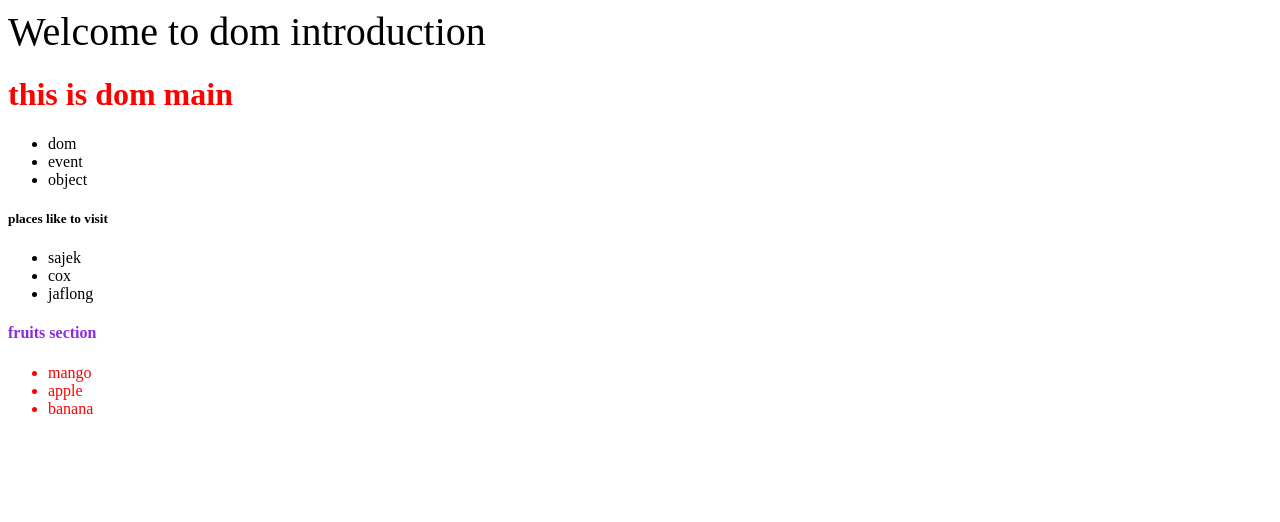
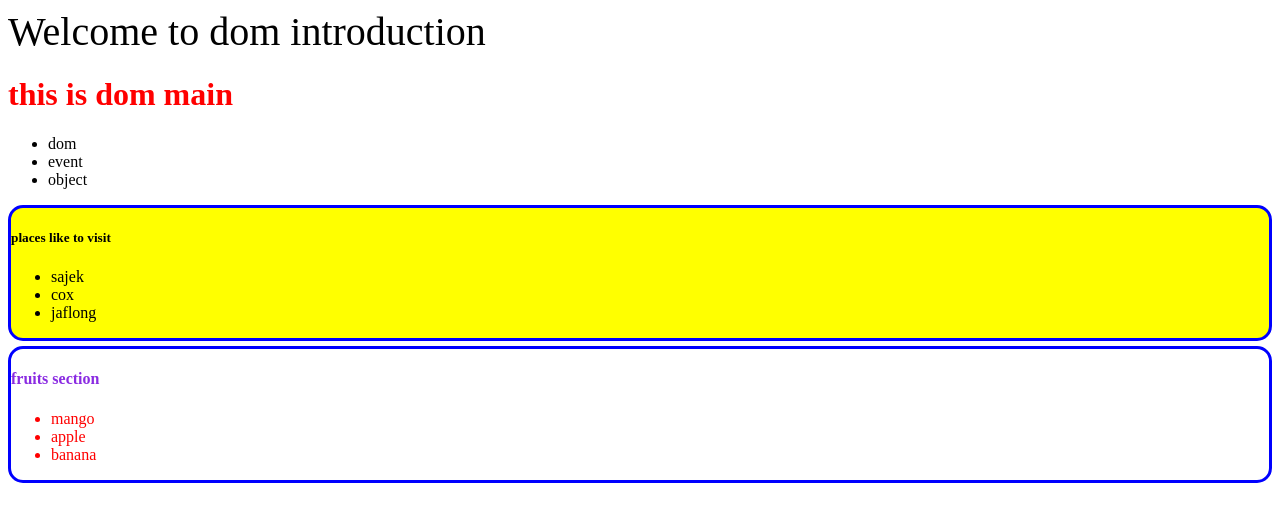
Before and after one commit to RoufRain/js-topic-review, a website: page js-dom/dom.html in a window 1280 px wide. Drawn offline with Linux system fonts and the light colour scheme.

Commit message:
html style using js dom,file domstylewithjs  add

```diff
--- a/js-dom/dom.html
+++ b/js-dom/dom.html
@@ -15,7 +15,7 @@
         <li>event</li>
         <li>object</li>
       </ul>
-      <section>
+      <section id="places-container">
         <h5 id="place-title">places like to visit</h5>
         <ul>
           <li class="place-name">sajek</li>
@@ -35,5 +35,6 @@
 
     <!-- for js connection -->
     <script src="dom.js"></script>
+    <script src="domstylewithjs.js"></script>
   </body>
 </html>
--- /dev/null
+++ b/js-dom/domstylewithjs.js
@@ -0,0 +1,8 @@
+const sections = document.querySelectorAll("section");
+for (section of sections) {
+  section.style.border = "3px solid blue";
+  section.style.borderRadius = "15px";
+  section.style.marginBottom = "5px";
+}
+const sectionStyle = document.getElementById("places-container");
+sectionStyle.style.backgroundColor = "yellow";
```
Also changed, not shown: js-dom/dom.js (+5 -5 lines).
